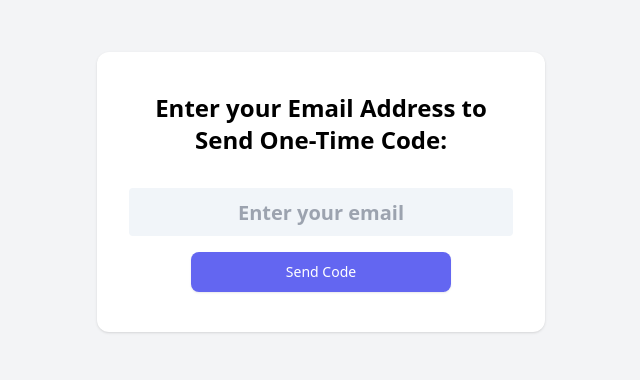
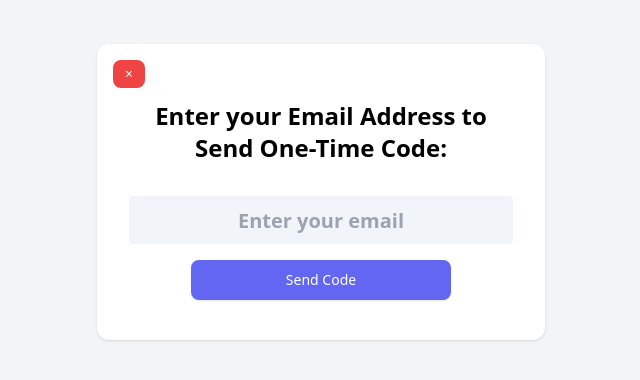
Before and after one commit to MENDELBENOR/Simplicity-client, a React (Vite) app: page /sendEmail in a window 1280 px wide. Shown: the part 208-588 px from the top of the page, without its empty margins (319-959 px from the left). Built offline with nearby package versions, Linux system fonts and the light colour scheme; no server answers.

Commit message:
pix some bugs in otp

```diff
--- a/src/components/SendEmailOtp.tsx
+++ b/src/components/SendEmailOtp.tsx
@@ -1,21 +1,17 @@
 import React, { useState } from 'react';
 import axios from 'axios';
 import { BASEURL } from '../hooks/UseUsers';
-import { useNavigate } from 'react-router-dom'; // ייבוא useNavigate
-
+import { useNavigate } from 'react-router-dom';
 
 const SendEmailOtp: React.FC = () => {
-
   const [email, setEmail] = useState<string>('');
   const [isLoading, setIsLoading] = useState<boolean>(false);
   const [message, setMessage] = useState<string>('');
-  const navigate = useNavigate(); // יצירת משתנה navigate
-
+  const navigate = useNavigate();
 
   const handleChange = (e: React.ChangeEvent<HTMLInputElement>) => {
     setEmail(e.target.value);
   };
-
 
   const handleSubmit = async (e: React.FormEvent) => {
     e.preventDefault();
@@ -23,14 +19,11 @@ const SendEmailOtp: React.FC = () => {
     setMessage('');
 
     try {
-      // כאן תוכל להוסיף את בקשת ה-API שלך למשלוח קוד חד פעמי לאימייל
       const response = await axios.post(`${BASEURL}otpService`, { email }, { withCredentials: true });
       setMessage(response.data.displayMessage);
 
-      // אם התגובה חיובית, נעבור לראוט /otp
       if (response.data.isSuccessful) {
-        console.log("its work!");
-        navigate(`/otp/${email}`); // העברת האימייל כפרמטר ב-URL
+        navigate(`/otp/${email}`);
       }
     } catch (error) {
       setMessage('Failed to send code. Please try again.');
@@ -39,12 +32,15 @@ const SendEmailOtp: React.FC = () => {
     }
   };
 
+  const handleGoBack = () => {
+    navigate('/');
+  };
 
   return (
     <div className="flex items-center justify-center min-h-screen bg-gray-100">
-      <div className="max-w-md mx-auto text-center bg-white px-4 sm:px-8 py-10 rounded-xl shadow">
+      <div className="max-w-md mx-auto text-center bg-white px-4 sm:px-8 py-10 rounded-xl shadow relative">
         <header className="mb-8">
-          <h1 className="text-2xl font-bold mb-4">Enter your Email Address to Send One-Time Code:</h1>
+          <h1 className="text-2xl mt-4 font-bold mb-4">Enter your Email Address to Send One-Time Code:</h1>
         </header>
 
         <form onSubmit={handleSubmit}>
@@ -71,6 +67,14 @@ const SendEmailOtp: React.FC = () => {
         </form>
 
         {message && <div className="mt-4 text-slate-500">{message}</div>}
+
+        {/* כפתור חזור קטן בפינה השמאלית העליונה עם X */}
+        <button
+          onClick={handleGoBack}
+          className="absolute top-4 left-4 inline-flex justify-center rounded-lg bg-red-500 px-3 py-1 text-sm font-medium text-white hover:bg-red-600 focus:outline-none focus:ring focus:ring-red-300 transition-colors duration-150"
+        >
+          ×
+        </button>
       </div>
     </div>
   );
--- a/src/pages/NumberInputForm.tsx
+++ b/src/pages/NumberInputForm.tsx
@@ -54,8 +54,15 @@ const NumberInputForm: React.FC = () => {
 
   };
 
-  const handleResend = () => {
-    alert('Resent');
+  const handleResend = async () => {
+    try {
+      const response = await axios.post(`${BASEURL}otpService`, { email }, { withCredentials: true });
+      if (response.data.isSuccessful) {
+        navigate(`/otp/${email}`);
+      }
+    } catch (err) {
+      errorFromServer("Failed to send code. Please try again")
+    }
   };
 
   return (
```
Also changed, not shown: 1 other file (tests, documents, lock files or other folders).
